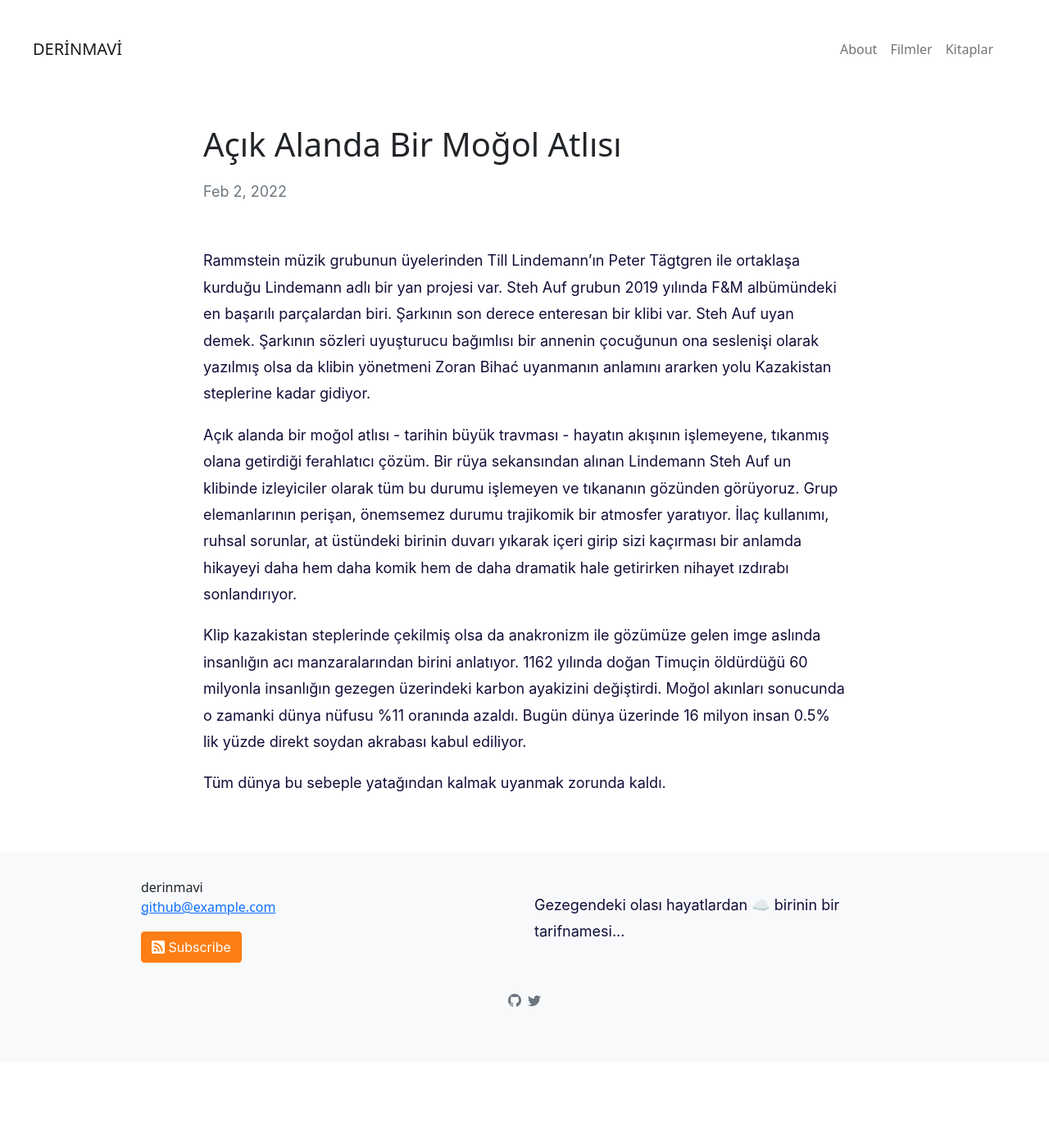
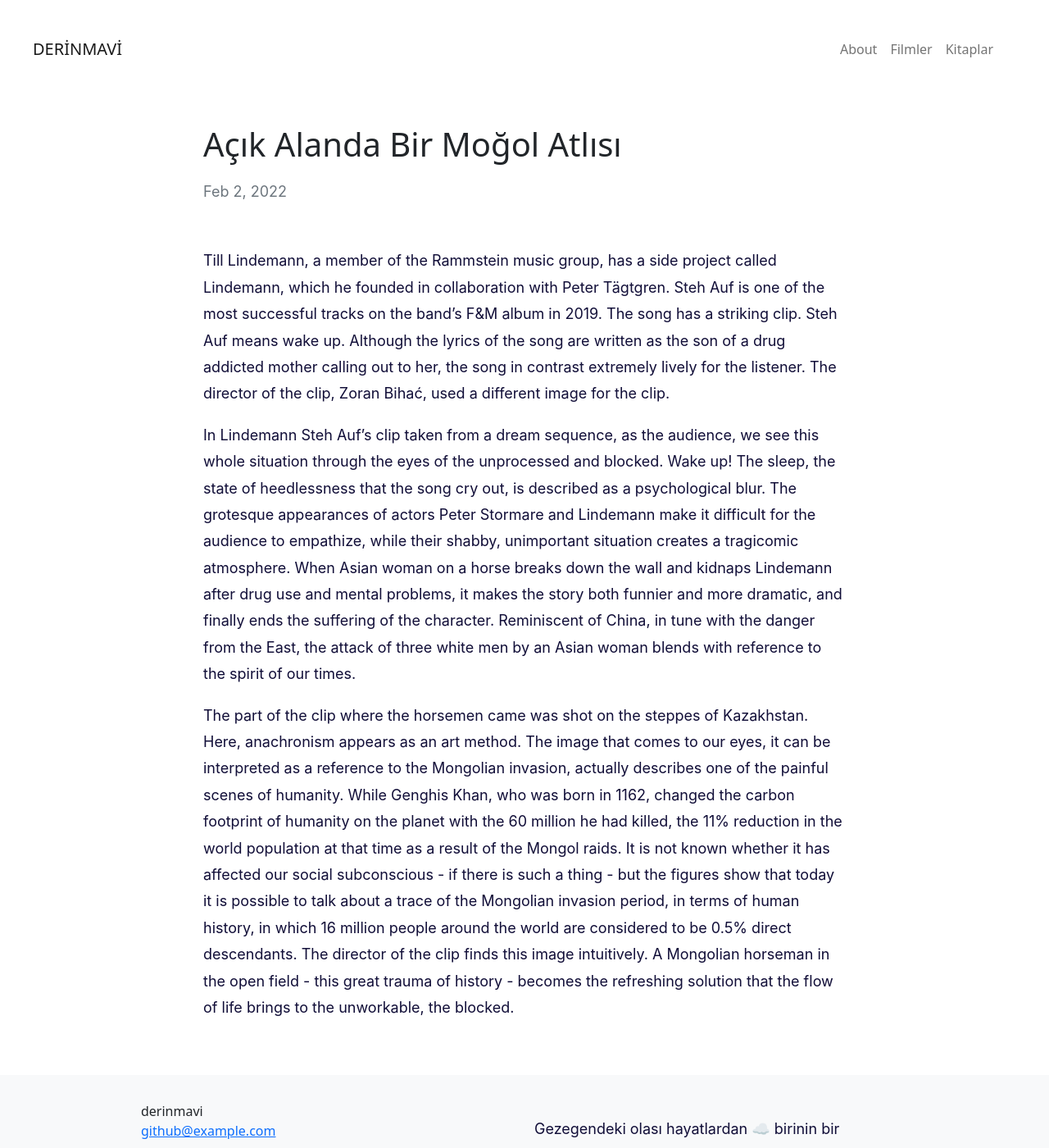
Before and after one commit to tozbulut/derinmavi.io, a Jekyll site: the page built from _posts/2022-02-02-acik-alanda-bir-mogol-atlisi.md, in a window 1280 px wide and 1400 px high. Shown: the whole window at 82% size. Built offline with Jekyll 4.4.1, drawn with Linux system fonts in a browser that asks for light colours.

Commit message:
Update 2022-02-02-acik-alanda-bir-mogol-atlisi.md

```diff
--- a/_posts/2022-02-02-acik-alanda-bir-mogol-atlisi.md
+++ b/_posts/2022-02-02-acik-alanda-bir-mogol-atlisi.md
@@ -5,12 +5,8 @@ categories: art
 img : https://derinmavi.io/images/steh-auf.png
 ---
 
-Rammstein müzik grubunun üyelerinden Till Lindemann'ın Peter Tägtgren ile ortaklaşa kurduğu Lindemann adlı bir yan projesi var. Steh Auf grubun 2019 yılında F&M albümündeki en başarılı parçalardan biri. Şarkının son derece enteresan bir klibi var. Steh Auf uyan demek. Şarkının sözleri uyuşturucu bağımlısı bir annenin çocuğunun ona seslenişi olarak yazılmış olsa da klibin yönetmeni Zoran Bihać uyanmanın anlamını ararken yolu Kazakistan steplerine kadar gidiyor.
+Till Lindemann, a member of the Rammstein music group, has a side project called Lindemann, which he founded in collaboration with Peter Tägtgren. Steh Auf is one of the most successful tracks on the band's F&M album in 2019. The song has a striking clip. Steh Auf means wake up. Although the lyrics of the song are written as the son of a drug addicted mother calling out to her, the song in contrast extremely lively for the listener. The director of the clip, Zoran Bihać, used a different image for the clip.
 
-Açık alanda bir moğol atlısı - tarihin büyük travması - hayatın akışının işlemeyene, tıkanmış olana getirdiği ferahlatıcı çözüm.
-Bir rüya sekansından alınan Lindemann Steh Auf un klibinde izleyiciler olarak tüm bu durumu işlemeyen ve tıkananın gözünden görüyoruz.
-Grup elemanlarının perişan, önemsemez durumu trajikomik bir atmosfer yaratıyor. İlaç kullanımı, ruhsal sorunlar, at üstündeki birinin duvarı yıkarak içeri girip sizi kaçırması bir anlamda hikayeyi daha hem daha komik hem de daha dramatik hale getirirken nihayet ızdırabı sonlandırıyor.
+In Lindemann Steh Auf's clip taken from a dream sequence, as the audience, we see this whole situation through the eyes of the unprocessed and blocked. Wake up! The sleep, the state of heedlessness that the song cry out, is described as a psychological blur. The grotesque appearances of actors Peter Stormare and Lindemann make it difficult for the audience to empathize, while their shabby, unimportant situation creates a tragicomic atmosphere. When Asian woman on a horse breaks down the wall and kidnaps Lindemann after drug use and mental problems, it makes the story both funnier and more dramatic, and finally ends the suffering of the character. Reminiscent of China, in tune with the danger from the East, the attack of three white men by an Asian woman blends with reference to the spirit of our times.
 
-Klip kazakistan steplerinde çekilmiş olsa da anakronizm ile gözümüze gelen imge aslında insanlığın acı manzaralarından birini anlatıyor. 1162 yılında doğan Timuçin öldürdüğü 60 milyonla insanlığın gezegen üzerindeki karbon ayakizini değiştirdi. Moğol akınları sonucunda o zamanki dünya nüfusu %11 oranında azaldı. Bugün dünya üzerinde 16 milyon insan 0.5% lik yüzde direkt soydan akrabası kabul ediliyor.
-
-Tüm dünya bu sebeple yatağından kalmak uyanmak zorunda kaldı.
+The part of the clip where the horsemen came was shot on the steppes of Kazakhstan. Here, anachronism appears as an art method. The image that comes to our eyes, it can be interpreted as a reference to the Mongolian invasion, actually describes one of the painful scenes of humanity. While Genghis Khan, who was born in 1162, changed the carbon footprint of humanity on the planet with the 60 million he had killed, the 11% reduction in the world population at that time as a result of the Mongol raids. It is not known whether it has affected our social subconscious - if there is such a thing - but the figures show that today it is possible to talk about a trace of the Mongolian invasion period, in terms of human history, in which 16 million people around the world are considered to be 0.5% direct descendants. The director of the clip finds this image intuitively. A Mongolian horseman in the open field - this great trauma of history - becomes the refreshing solution that the flow of life brings to the unworkable, the blocked.
```
